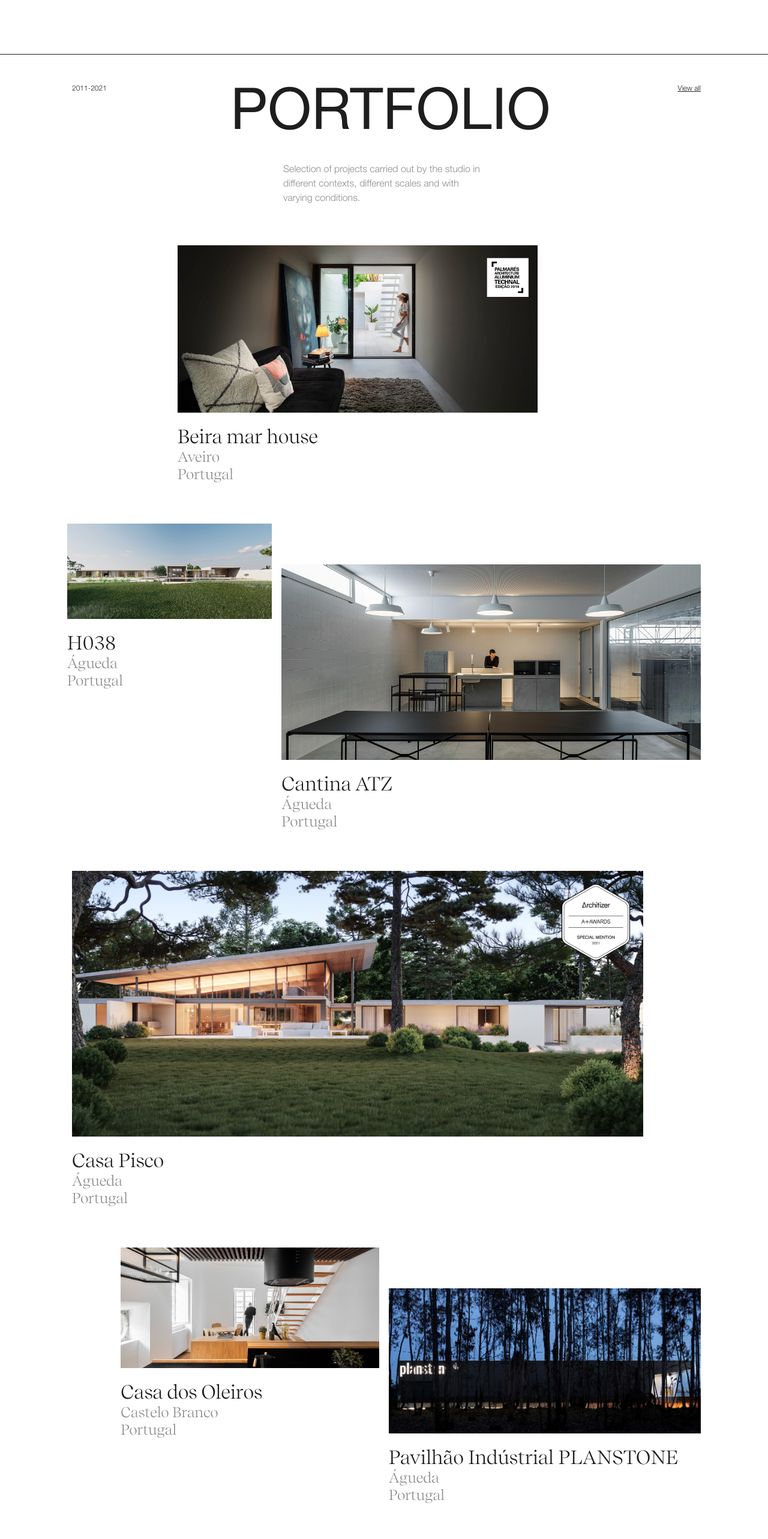
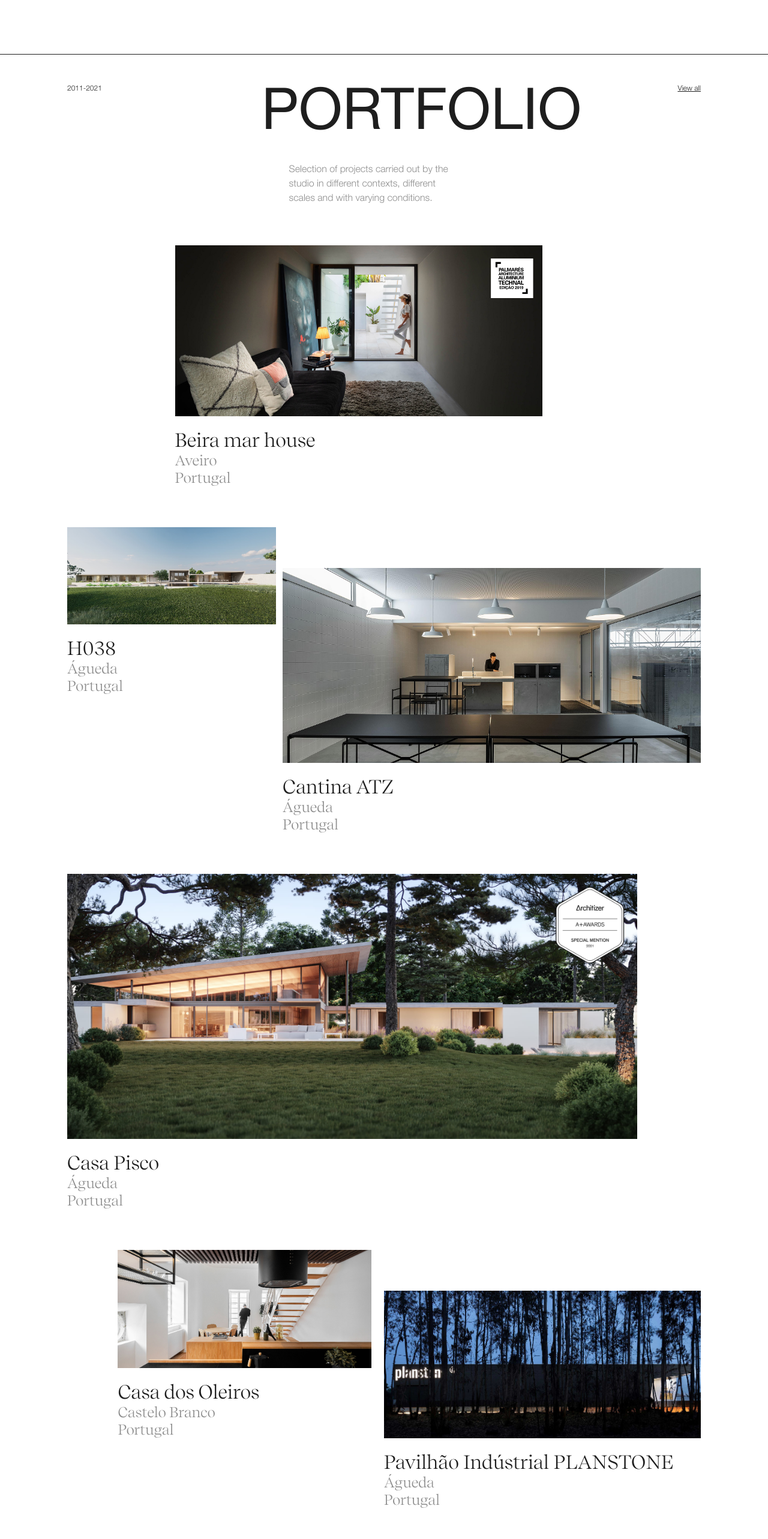
Before and after one commit to alexpinho/paulomartins, a React (Create React App) app: page / in a window 1280 px wide. Shown: the part 920-3486 px from the top of the page at 60% size. Built offline with nearby package versions, Linux system fonts and the light colour scheme; the HTML template or start-up script is replaced by a standard one.

Commit message:
home jobss responsive

```diff
--- a/src/Pages/home.js
+++ b/src/Pages/home.js
@@ -20,15 +20,13 @@ function Home() {
 
         <div className="home-portfolio">
           <div className="home-portfolio-intro">
-            <div className="col-xs-1">
-              <div className="home-portfolio-intro-left text-detail">
-                2011-2021
+            <div className="home-portfolio-intro-left text-detail">
+              2011-2021
+            </div>
+            <div className="home-portfolio-intro-mobile">
+              <div className="home-portfolio-intro-center title-Regular">
+                {t("home-portfolio-title")}
               </div>
-            </div>
-            <div className="col-xs-offset-2">
-              <div className="title-Regular">{t("home-portfolio-title")}</div>
-            </div>
-            <div className="col end-xs">
               <a
                 href="/portfolio"
                 className="home-portfolio-intro-right text-detail"
@@ -37,13 +35,12 @@ function Home() {
               </a>
             </div>
           </div>
-
-          <div className="home-portfolio-note col-xs-offset-4 col-xs-4">
-            <div className="text-note">{t("home-portfolio-text-note")}</div>
+          <div className="home-portfolio-note text-note">
+            {t("home-portfolio-text-note")}
           </div>
           <div className="home-portfolio-projects">
             <CardProject
-              cardProjectClassName="col-xs-offset-2 col-xs-7"
+              cardProjectClassName="card-project-1"
               cardType="card-project"
               image="images/homeportfolio-1.png"
               title={t("card-project-title-1")}
@@ -51,9 +48,9 @@ function Home() {
               country={t("card-project-country-1")}
             />
 
-            <div className="row">
+            <div className="home-portfolio-projects-row">
               <CardProject
-                cardProjectClassName="col-xs-4"
+                cardProjectClassName="card-project-2 -mobile"
                 cardType="card-project"
                 image="images/homeportfolio-2.jpg"
                 title={t("card-project-title-2")}
@@ -61,7 +58,7 @@ function Home() {
                 country={t("card-project-country-2")}
               />
               <CardProject
-                cardProjectClassName="col-xs-8"
+                cardProjectClassName="card-project-3"
                 cardType="card-project-down"
                 image="images/homeportfolio-3.jpg"
                 title={t("card-project-title-3")}
@@ -71,7 +68,7 @@ function Home() {
             </div>
 
             <CardProject
-              cardProjectClassName="col-xs-11"
+              cardProjectClassName="card-project-4"
               cardType="card-project"
               image="images/homeportfolio-4.jpeg"
               title={t("card-project-title-4")}
@@ -79,9 +76,9 @@ function Home() {
               country={t("card-project-country-4")}
             />
 
-            <div className="row">
+            <div className="home-portfolio-projects-row">
               <CardProject
-                cardProjectClassName="col-xs-offset-1 col-xs-5"
+                cardProjectClassName="card-project-5"
                 cardType="card-project"
                 image="images/homeportfolio-5.jpg"
                 title={t("card-project-title-5")}
@@ -89,7 +86,7 @@ function Home() {
                 country={t("card-project-country-5")}
               />
               <CardProject
-                cardProjectClassName="col-xs-6"
+                cardProjectClassName="card-project-6"
                 cardType="card-project-down"
                 image="images/homeportfolio-6.jpeg"
                 title={t("card-project-title-6")}
@@ -101,10 +98,8 @@ function Home() {
         </div>
 
         <div className="home-jobs">
-          <div className="row center-xs">
-            <div className="big-title-BookItalic home-jobs-text">
-              {t("jobs-title-1")}
-            </div>
+          <div className="big-title-BookItalic home-jobs-text">
+            {t("jobs-title-1")}
           </div>
         </div>
 
--- a/src/styles/Pages/Components/cardProject.scss
+++ b/src/styles/Pages/Components/cardProject.scss
@@ -1,8 +1,16 @@
 .card-project {
   margin-top: 4.25rem;
 
+  @include sm {
+    margin-top: 2rem;
+  }
+
   &-down {
     margin-top: 8.5rem;
+
+    @include sm {
+      margin-top: 2rem;
+    }
   }
   &-img {
     width: 100%;
--- a/src/styles/Pages/home.scss
+++ b/src/styles/Pages/home.scss
@@ -39,44 +39,150 @@
     //   padding: 0 3rem 24rem;
     // }
     @include sm {
-      padding: 0 1rem 24rem;
+      padding: 0 1rem 4rem;
     }
 
     &-intro {
       margin-top: 2rem;
       display: flex;
+      justify-content: space-between;
+
+      @include sm {
+        margin-top: 1rem;
+        display: table-cell;
+      }
+
+      &-mobile {
+        display: contents;
+
+        @include sm {
+          display: flex;
+          width: 100%;
+          padding-top: 1rem;
+          justify-content: space-between;
+        }
+      }
 
       &-left {
-        position: absolute;
+        float: left;
         margin-top: 1rem;
       }
 
+      &-center {
+        padding-left: 10%;
+
+        @include sm {
+          padding-left: 0;
+        }
+      }
+
       &-right {
-        position: absolute;
-        right: 7rem;
+        float: right;
         margin-top: 1rem;
       }
     }
 
     &-note {
       margin-top: 2rem;
+      margin-left: 35%;
+      max-width: 17rem;
+      margin-bottom: 0;
+
+      @include sm {
+        margin-left: 10%;
+        max-width: 100%;
+        margin-bottom: 3srem;
+      }
     }
   }
 
   &-portfolio-projects {
-    &-row-2 {
+    .card-project-1 {
+      margin-left: 17%;
+      max-width: 58%;
+
+      @include md {
+        margin-left: 0;
+        max-width: 100%;
+        flex: 0 0 auto;
+      }
+    }
+
+    .card-project-2 {
+      max-width: 33%;
+
+      @include md {
+        max-width: 100%;
+        flex: 0 0 auto;
+      }
+    }
+
+    .card-project-3 {
+      max-width: 66%;
+
+      @include md {
+        max-width: 100%;
+        flex: 0 0 auto;
+      }
+    }
+
+    .card-project-4 {
+      max-width: 90%;
+
+      @include md {
+        max-width: 100%;
+        flex: 0 0 auto;
+      }
+    }
+
+    .card-project-5 {
+      margin-left: 8%;
+      max-width: 40%;
+
+      @include md {
+        margin-left: 0;
+        max-width: 100%;
+        flex: 0 0 auto;
+      }
+    }
+
+    .card-project-6 {
+      max-width: 50%;
+
+      @include md {
+        max-width: 100%;
+      }
+    }
+
+    &-row {
       display: flex;
+      justify-content: space-between;
+
+      @include md {
+        display: inline;
+      }
     }
   }
 
   &-jobs {
     border-top: 1px solid $primary-color;
     padding: 0 7rem;
+    position: relative;
+
+    @include sm {
+      padding: 0 1rem;
+    }
 
     &-text {
-      width: 70%;
-      margin-top: 14rem;
-      margin-bottom: 23rem;
+      max-width: 70%;
+      position: relative;
+      margin: 14rem auto 23rem;
+      text-align: center;
+
+      @include sm {
+        max-width: 100%;
+        margin: 23rem auto;
+      }
     }
   }
 
--- a/src/styles/applications.scss
+++ b/src/styles/applications.scss
@@ -1,5 +1,5 @@
 @import "./variables.scss";
-@import "./flexboxgrid.css";
+@import "./flexboxgrid.scss";
 @import "./breakpoints.scss";
 
 @import "./Pages/Components/navbar/navbar.scss";
```
Also changed, not shown: src/styles/flexboxgrid.scss (renamed from src/styles/flexboxgrid.css).
